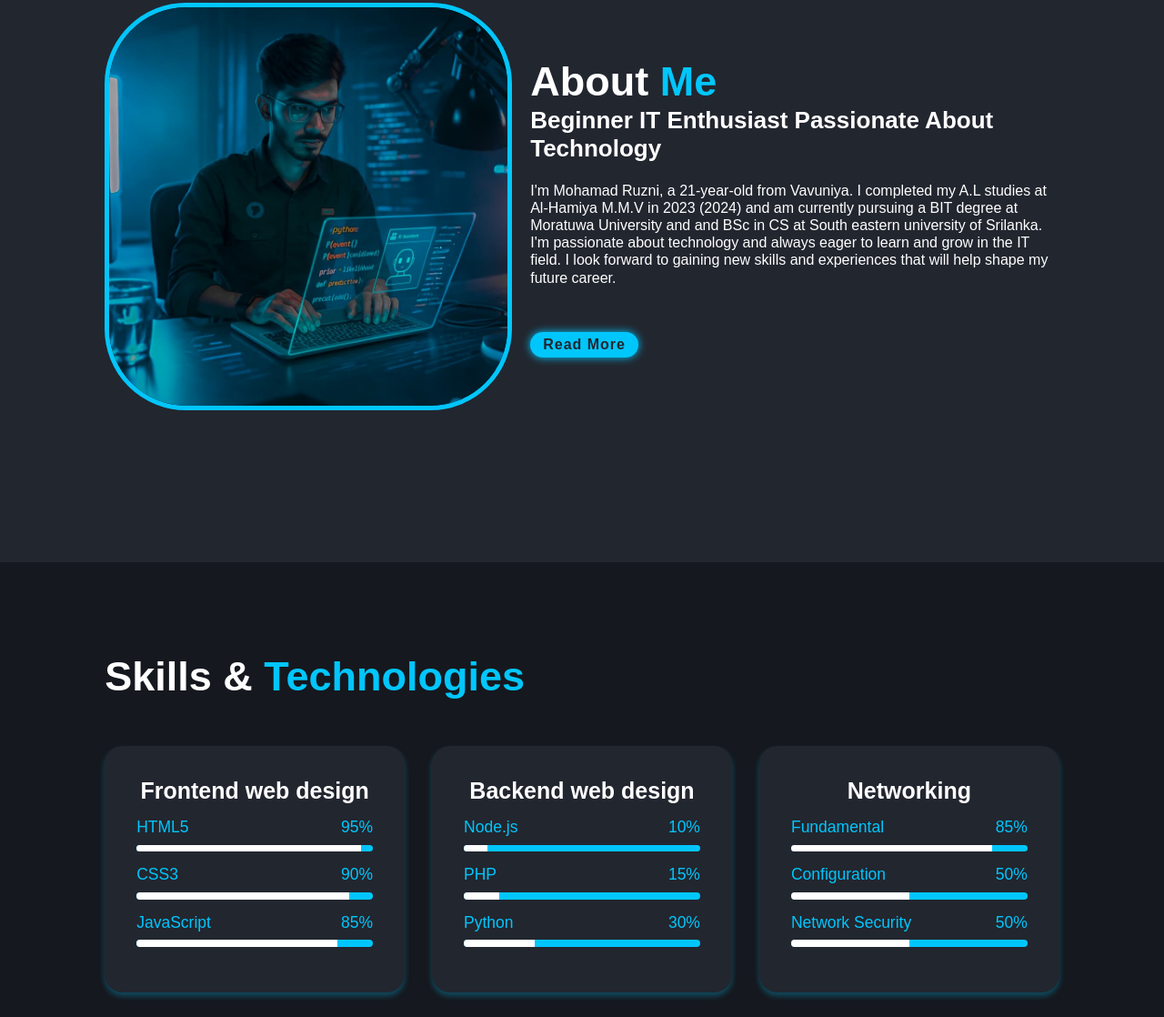
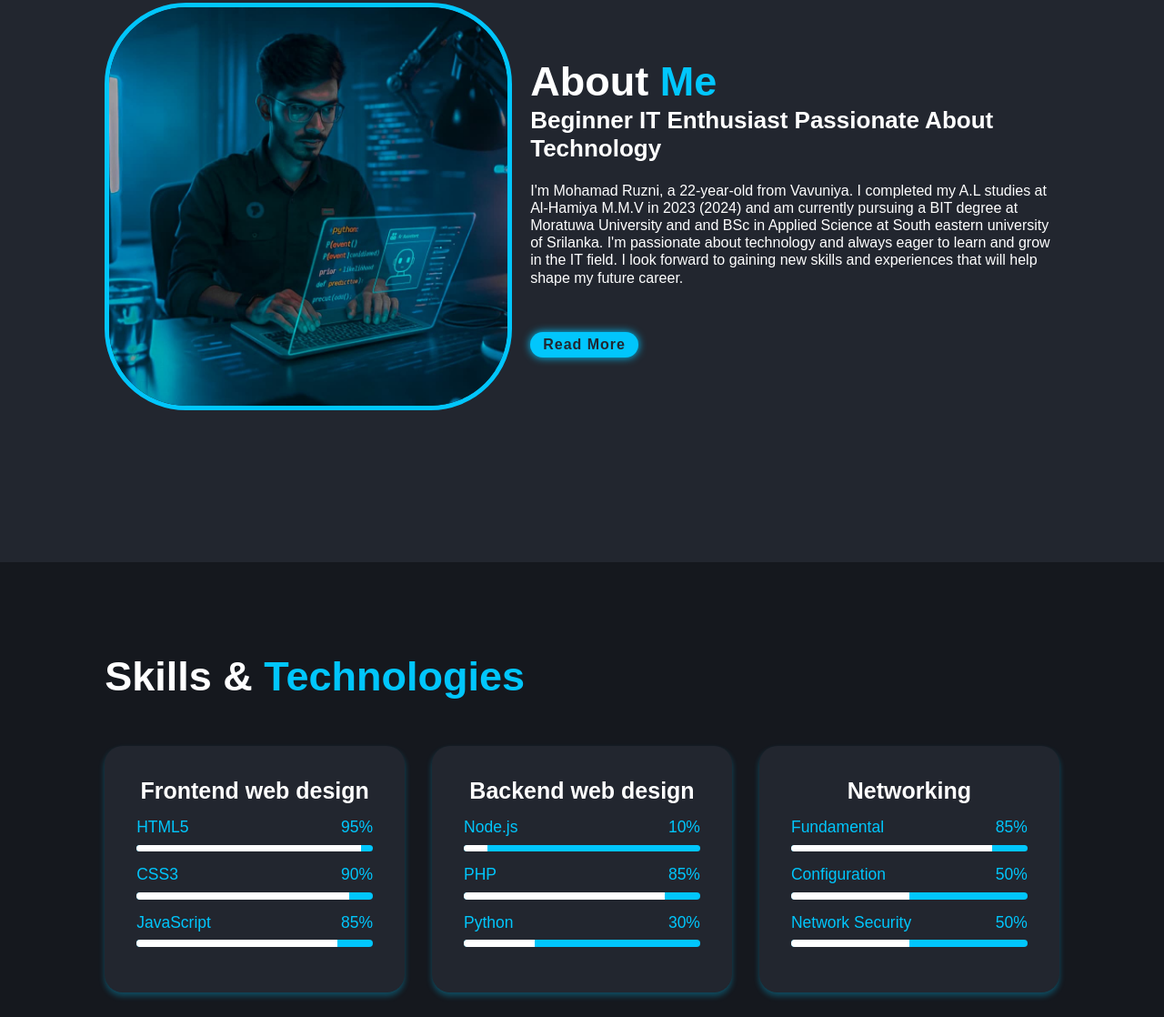
Before and after one commit to DARKBEAST2003/portfolio1, a plain HTML site: page index.html in a window 1280 px wide. Shown: the part 982-2100 px from the top of the page at 91% size. Drawn offline with nearby package versions, Linux system fonts and the light colour scheme.

Commit message:
Update index.html

```diff
--- a/index.html
+++ b/index.html
@@ -73,7 +73,7 @@
                 <a href="https://www.instagram.com/alone_alone_00001?igsh=eXRzMGVrNjhwMWlo"><i class="fa-brands fa-instagram"></i></a>
                 <a href="http://www.linkedin.com/in/mohamad-ruzni-7a7aa6341/"><i class="fa-brands fa-linkedin-in"></i></a>
             </div>
-            <a href="https://drive.google.com/file/d/1ZaWRmCebXkJ1kIhaVmASVUukE1SwZRaW/view?usp=drivesdk" class="btn">Download CV</a>
+            <a href="https://drive.google.com/file/d/1kkd6GdgNvwxwHZ98slHJT7qdjmptroza/view?usp=drive_link" class="btn">Download CV</a>
         </div>
         <div class="home-img">
             <img src="images/img2.jpg" alt="">
@@ -86,7 +86,7 @@
         <div class="about-content">
             <h2 class="heading">About <span>Me</span></h2>
             <h3>Beginner IT Enthusiast Passionate About Technology</h3>
-            <p> I'm Mohamad Ruzni, a 21-year-old from Vavuniya. I completed my A.L studies at Al-Hamiya M.M.V in 2023 (2024) and am currently pursuing a BIT degree at Moratuwa University and and BSc in CS at South eastern university of Srilanka. I'm passionate about technology and always eager to learn and grow in the IT field. I look forward to gaining new skills and experiences that will help shape my future career.</p>
+            <p> I'm Mohamad Ruzni, a 22-year-old from Vavuniya. I completed my A.L studies at Al-Hamiya M.M.V in 2023 (2024) and am currently pursuing a BIT degree at Moratuwa University and and BSc in Applied Science at South eastern university of Srilanka. I'm passionate about technology and always eager to learn and grow in the IT field. I look forward to gaining new skills and experiences that will help shape my future career.</p>
             <span id="moreText">
                 <h3>Education</h3>
                 <p>Bachelor of IT (R), University of Moratuwa (2025-2028)</p>
@@ -130,9 +130,9 @@
                     </div>
                 </div>
                 <div class="skill skill5">
-                    <span class="skill-name"><span>PHP</span><span class="skill-percent">15%</span></span>
+                    <span class="skill-name"><span>PHP</span><span class="skill-percent">85%</span></span>
                     <div class="skill-bar">
-                        <div class="skill-level" data-level="15%"></div>
+                        <div class="skill-level" data-level="85%"></div>
                     </div>
                 </div>
                 <div class="skill skill6">
@@ -438,7 +438,7 @@
                 <h3 class="footer-title">DARKBEAST</h3>
                 <p>Tech enthusiast passionate about problem-solving, continuous learning, and creating innovative solutions.</p>
                 <div class="social-icons">
-                    <a href="https://www.facebook.com/share/155qVLvHQ7/"><i class="fa-brands fa-facebook-f"></i></a>
+                    <a href="https://www.facebook.com/rumais.masha?mibextid=ZbWKwL"><i class="fa-brands fa-facebook-f"></i></a>
                     <a href="https://x.com/Mohamad_Ruzni"><i class="fa-brands fa-twitter"></i></a>
                     <a href="https://www.instagram.com/alone_alone_00001?igsh=eXRzMGVrNjhwMWlo"><i class="fa-brands fa-instagram"></i></a>
                     <a href="http://www.linkedin.com/in/mohamad-ruzni-7a7aa6341/"><i class="fa-brands fa-linkedin-in"></i></a>
@@ -489,5 +489,4 @@
     <script src="js/script.js"></script>
     <script src="https://kit.fontawesome.com/e7fed33d62.js" crossorigin="anonymous"></script>
 </body>
-
 </html>
```
